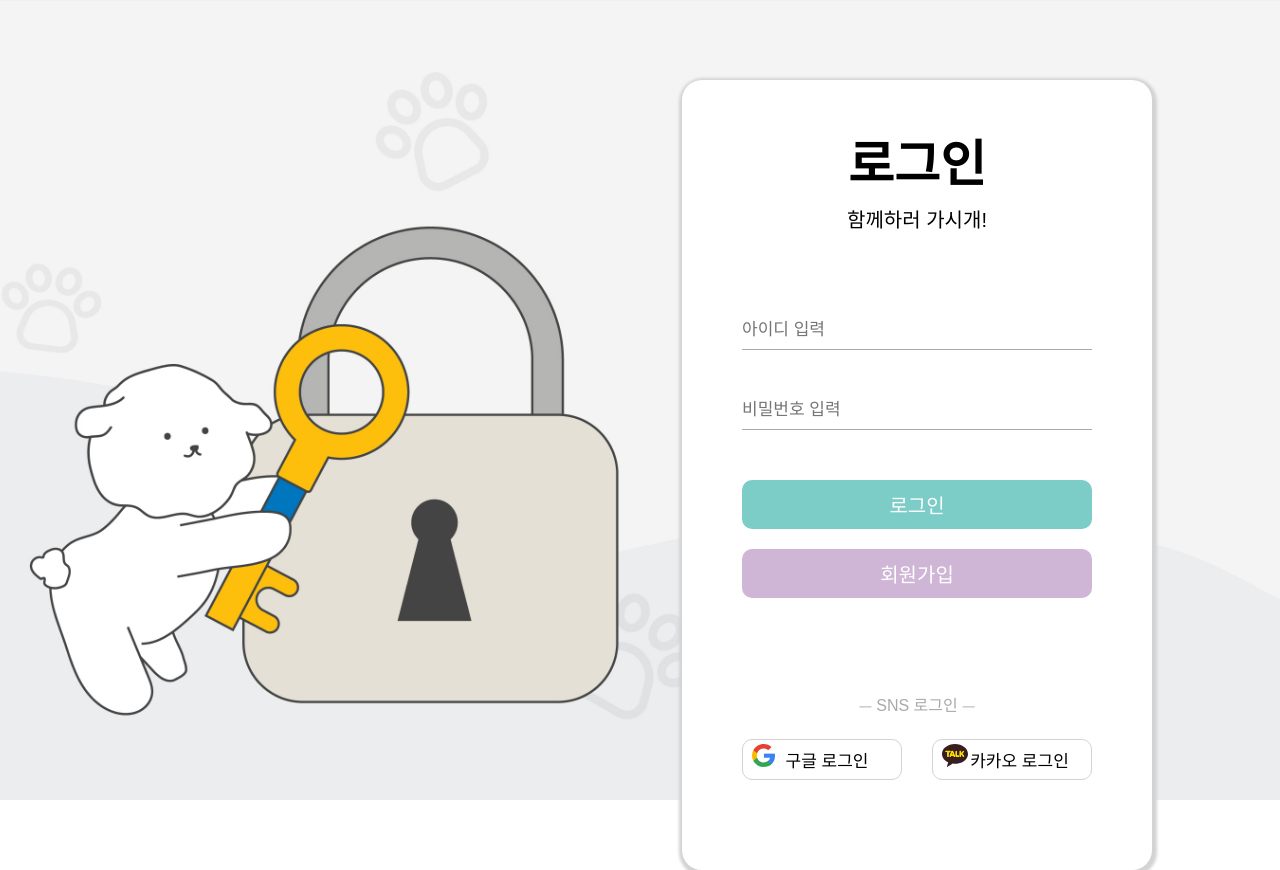
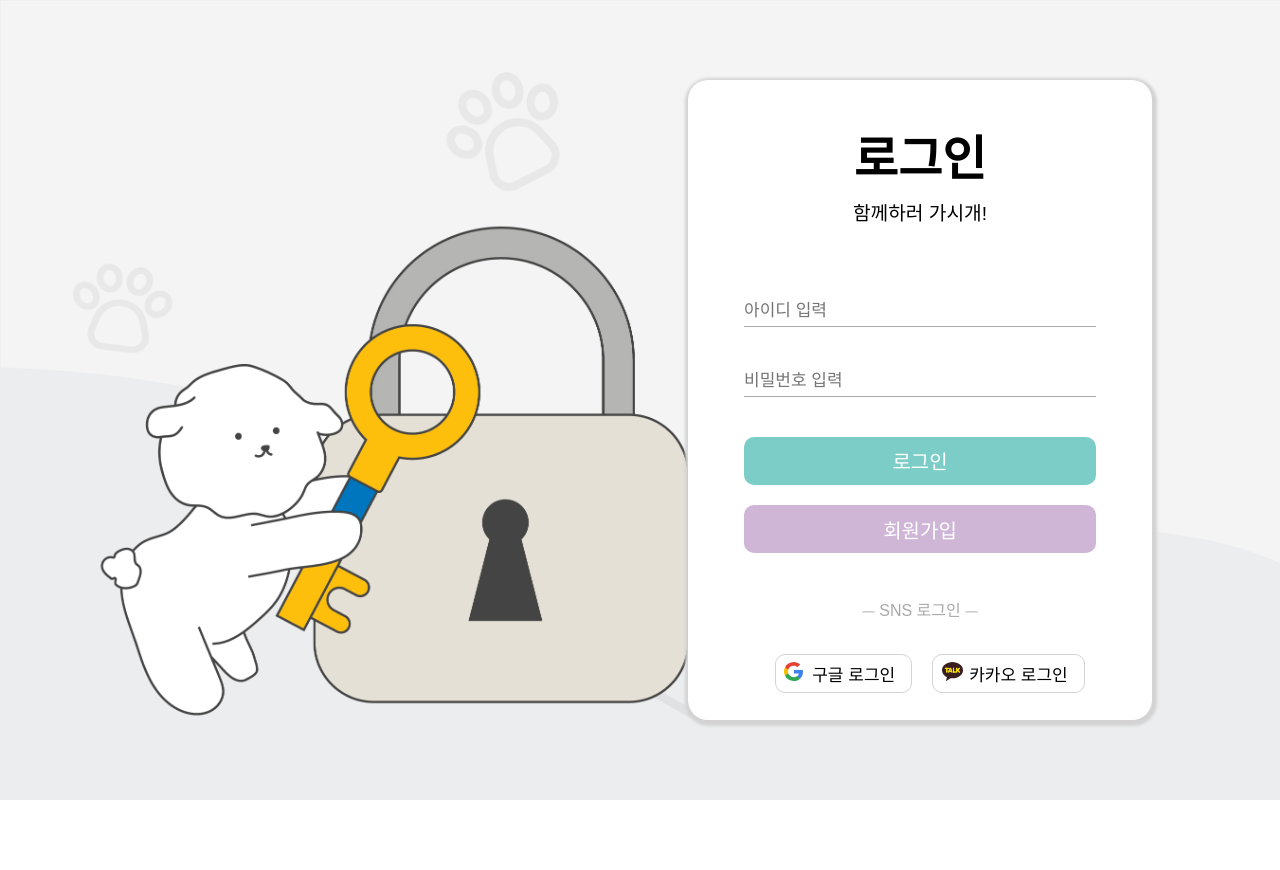
Before and after one commit to kseul/with_dog, a React (Create React App) app: page /signin in a window 1280 px wide. After the commit the page ends 800 px from the top, so only its background shows below. Built offline with nearby package versions, Linux system fonts and the light colour scheme.

Commit message:
SignIn UI 작업 완료

```diff
--- a/src/pages/Login/SignIn/SignIn.tsx
+++ b/src/pages/Login/SignIn/SignIn.tsx
@@ -2,160 +2,70 @@ import styled from 'styled-components';
 import signInbg from 'assets/images/signin-bg.jpg';
 import googleIcon from 'assets/svg/google-logo.svg';
 import kakaoIcon from 'assets/svg/kakao-logo.svg';
+import InputForm from '../components/inputForm/InputForm';
+import LoginButton from '../components/loginButton/LoginButton';
+import SNSButton from '../components/SNSButton/SNSButton';
 
 const SignIn = () => {
   return (
     <SignInContainer>
-      <BackGroundImg src={signInbg} />
       <LoginForm>
-        <LoginTitleContainer>
-          <LoginTitle>로그인</LoginTitle>
-          <LoginSubTitle>함께하러 가시개!</LoginSubTitle>
-        </LoginTitleContainer>
+        <LoginTitle>로그인</LoginTitle>
+        <LoginSubTitle>함께하러 가시개!</LoginSubTitle>
         <IdPwInputContainer>
-          <IdInputForm placeholder="아이디 입력" type="text" />
-          <PassWordInputForm placeholder="비밀번호 입력" type="password" />
+          <InputForm placeholder="아이디 입력" type="text" />
+          <InputForm placeholder="비밀번호 입력" type="password" />
         </IdPwInputContainer>
-        <LoginButtonContainer>
-          <SignInButton>로그인</SignInButton>
-          <SignUpButton>회원가입</SignUpButton>
-        </LoginButtonContainer>
+        <LoginButton title="로그인" color="#7CCCC7" />
+        <LoginButton title="회원가입" color="#CFB6D7" />
         <SnsLoginContainer>
           <SnsTitle>⏤ SNS 로그인 ⏤</SnsTitle>
-          <GoogleButton>
-            <GoogleIcon src={googleIcon} />
-            <GoogleLogin> 구글 로그인</GoogleLogin>
-          </GoogleButton>
-          <KaKaoButton>
-            <KakaoIcon src={kakaoIcon} />
-            <KakaoLogin> 카카오 로그인</KakaoLogin>
-          </KaKaoButton>
+          <SNSButton title="구글" icon={googleIcon} />
+          <SNSButton title="카카오" icon={kakaoIcon} />
         </SnsLoginContainer>
       </LoginForm>
     </SignInContainer>
   );
 };
 const SignInContainer = styled.div`
-  position: relative;
+  display: flex;
+  justify-content: flex-end;
+  align-items: center;
   height: 100vh;
-  text-align: center;
-`;
-const BackGroundImg = styled.img`
-  width: 100%;
-  height: 100%;
-  object-fit: cover;
+  background-image: url(${signInbg});
+  background-size: cover;
+  background-repeat: no-repeat;
 `;
 const LoginForm = styled.div`
-  position: absolute;
-  top: 10%;
-  right: 10%;
-  padding: 60px;
-  border-radius: 20px;
+  display: flex;
+  flex-direction: column;
+  align-items: center;
+  max-width: 40rem;
+  height: 40rem;
+  margin-right: 8rem;
+  padding: 3.5rem;
+  border-radius: 1.25rem;
   background-color: white;
   box-shadow: 1px 2px 3px 4px lightgray;
 `;
-const LoginTitleContainer = styled.div``;
 const LoginTitle = styled.div`
-  font-size: 50px;
+  font-size: 3rem;
   font-weight: 700;
 `;
 const LoginSubTitle = styled.div`
-  margin-top: 20px;
-  font-size: 20px;
+  margin-top: 1.25rem;
+  font-size: 1.2rem;
   color: ${props => props.theme.colors.darkGray};
 `;
 const IdPwInputContainer = styled.div`
-  margin-top: 80px;
-`;
-const IdInputForm = styled.input`
-  height: 40px;
-  width: 350px;
-  margin-bottom: 40px;
-  padding-left: 0;
-  border: none;
-  border-bottom: 1px solid darkgray;
-  font-size: 17px;
-`;
-const PassWordInputForm = styled.input`
-  height: 40px;
-  width: 350px;
-  padding-left: 0;
-  border: none;
-  border-bottom: 1px solid darkgray;
-  font-size: 17px;
-`;
-const LoginButtonContainer = styled.div`
-  margin-top: 50px;
-`;
-const SignInButton = styled.button`
-  display: block;
-  width: 350px;
-  margin-right: auto;
-  margin-left: auto;
-  margin-bottom: 20px;
-  padding: 10px 0;
-  border: none;
-  border-radius: 10px;
-  background-color: ${props => props.theme.colors.mint};
-  color: white;
-  font-size: 20px;
-`;
-const SignUpButton = styled.button`
-  display: block;
-  width: 350px;
-  margin-right: auto;
-  margin-left: auto;
-  margin-bottom: 20px;
-  padding: 10px 0;
-  border: none;
-  border-radius: 10px;
-  background-color: ${props => props.theme.colors.purple};
-  color: white;
-  font-size: 20px;
+  margin-top: 4.6rem;
 `;
 const SnsLoginContainer = styled.div`
-  margin-top: 100px;
-  margin-bottom: 30px;
+  margin-top: 1.875rem;
+  text-align: center;
 `;
 const SnsTitle = styled.div`
-  margin-bottom: 25px;
+  margin-bottom: 2.188rem;
   color: darkgray;
 `;
-const GoogleButton = styled.button`
-  position: relative;
-  width: 160px;
-  padding: 7px 0;
-  background-color: white;
-  border-radius: 10px;
-  border: 1px solid lightgray;
-`;
-const GoogleIcon = styled.img`
-  position: absolute;
-  top: 10%;
-  left: 6%;
-  height: 23px;
-`;
-const GoogleLogin = styled.span`
-  padding-left: 10px;
-  font-size: 17px;
-`;
-const KaKaoButton = styled.button`
-  position: relative;
-  width: 160px;
-  padding: 7px 0;
-  margin-left: 30px;
-  background-color: white;
-  border-radius: 10px;
-  border: 1px solid lightgray;
-`;
-const KakaoIcon = styled.img`
-  position: absolute;
-  top: 10%;
-  left: 6%;
-  height: 23px;
-`;
-const KakaoLogin = styled.span`
-  padding-left: 15px;
-  font-size: 17px;
-`;
 export default SignIn;
--- /dev/null
+++ b/src/pages/Login/components/SNSButton/SNSButton.tsx
@@ -0,0 +1,30 @@
+import styled from 'styled-components';
+import { SNSButtonProp } from 'types/type';
+
+const SNSButton = ({ title, icon }: SNSButtonProp) => {
+  return (
+    <SnsButton>
+      <SnsIcon src={icon} />
+      <SnsLogin>{title} 로그인</SnsLogin>
+    </SnsButton>
+  );
+};
+const SnsButton = styled.button`
+  position: relative;
+  margin-left: 1.25rem;
+  background-color: white;
+  border-radius: 0.625rem;
+  border: 1px solid lightgray;
+`;
+const SnsIcon = styled.img`
+  position: absolute;
+  top: 10%;
+  left: 6%;
+  height: 1.375rem;
+  padding-top: 0.188rem;
+`;
+const SnsLogin = styled.div`
+  padding: 0.313rem 0.625rem 0.313rem 1.875rem;
+  font-size: 1.063rem;
+`;
+export default SNSButton;
--- /dev/null
+++ b/src/pages/Login/components/inputForm/InputForm.tsx
@@ -0,0 +1,16 @@
+import styled from 'styled-components';
+import { IdPwInputProp } from 'types/type';
+
+const InputForm = ({ placeholder, type }: IdPwInputProp) => {
+  return <UserInputForm placeholder={placeholder} type={type} />;
+};
+const UserInputForm = styled.input`
+  width: 22rem;
+  height: 1.875rem;
+  margin-bottom: 2.5rem;
+  padding-left: 0;
+  border: none;
+  border-bottom: 1px solid darkgray;
+  font-size: 1.063rem;
+`;
+export default InputForm;
--- /dev/null
+++ b/src/pages/Login/components/loginButton/LoginButton.tsx
@@ -0,0 +1,19 @@
+import styled from 'styled-components';
+import { LoginButtonProp } from 'types/type';
+
+const LoginButton = ({ title, color }: LoginButtonProp) => {
+  return <Button color={color}>{title}</Button>;
+};
+const Button = styled.button`
+  display: block;
+  width: 22rem;
+  margin-bottom: 1.25rem;
+  padding: 0.6rem 0;
+  border: none;
+  border-radius: 0.625rem;
+  background-color: ${({ color }) => color};
+  color: white;
+  text-align: center;
+  font-size: 1.25rem;
+`;
+export default LoginButton;
--- a/src/pages/MainRouter/MainRouter.tsx
+++ b/src/pages/MainRouter/MainRouter.tsx
@@ -13,7 +13,6 @@ const MainRouter = () => {
       <Nav />
       <Routes>
         <Route path="/" element={<Main />} />
-        <Route path="/signin" element={<SignIn />} />
         <Route path="/chatting-list" element={<ChatList />} />
         <Route path="/mbti" element={<MBTI />} />
         <Route path="/mypage" element={<Mypage />} />
```
Also changed, not shown: src/types/type.ts (+15 -0 lines).
